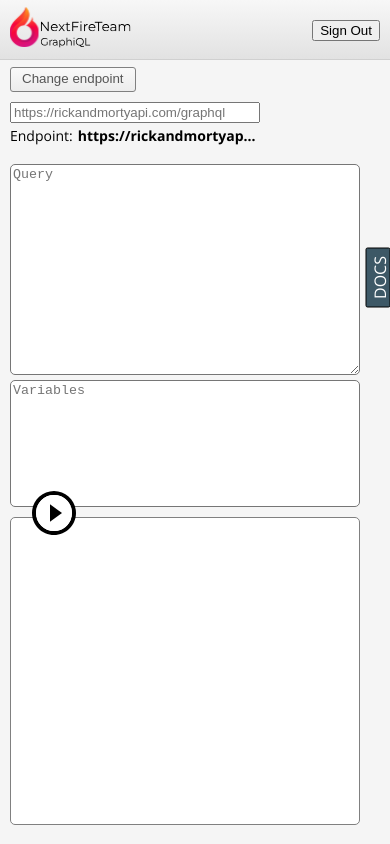
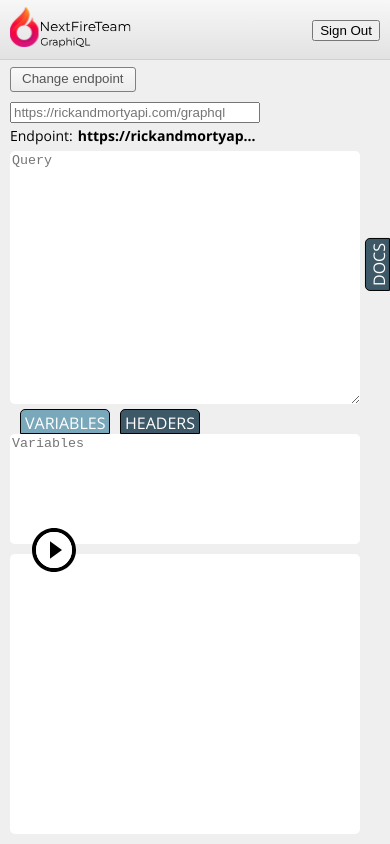
Before and after one commit to IlyaKozak/graphiql-app, a Next.js app: page /graphiql in a window 390 px wide. Built offline with nearby package versions, Linux system fonts and the light colour scheme; no server answers; sample sign-in values are in the browser's storage.

Commit message:
feat: add headers section, update responsive styles

```diff
--- a/src/components/Docs/docs.module.css
+++ b/src/components/Docs/docs.module.css
@@ -2,11 +2,11 @@
   width: 295px;
   position:absolute;
   right: -295px;
-  z-index: 1;
-  top: 13px;
-  height: calc(100vh - 152px);
+  z-index: 4;
+  top: 0;
+  height: calc(100vh - 130px);
   background-color: rgb(255, 255, 255);
-  border: 1px solid black;
+  border: 1px solid #9a9a9a;
   border-radius: 4px;
   transition: all .3s ease-in-out;
 }
@@ -15,11 +15,11 @@
   width: 295px;
   position:absolute;
   right: 0;
-  top: 13px;
-  z-index: 1;
-  height: calc(100vh - 80px - 72px);
+  top: 0;
+  z-index: 4;
+  height: calc(100vh - 130px);
   background-color: rgb(255, 255, 255);
-  border: 1px solid black;
+  border: 1px solid #9a9a9a;
   border-radius: 4px;
   transition: all .3s ease-in-out;
 }
@@ -27,12 +27,13 @@
 .lable {
   position: absolute;
   top: 100px;
-  left: -43px;
-  width: 60px;
+  left: -40px;
+  width: fit-content;
   text-align: center;
   height: 25px;
   border: 1px solid black;
-  border-radius: 2px;
+  border-top-right-radius: 5px;
+  border-top-left-radius: 5px;
   background: rgb(61, 88, 102);
   color: white;
   padding: 2px 4px;
@@ -73,10 +74,10 @@
 
 @media screen and (max-width: 405px) {
   .docsInvisible {
-    height: calc(100vh - 182px);
+    height: calc(100vh - 161px);
   }
 
   .docsVisible {
-    height: calc(100vh - 182px);
+    height: calc(100vh - 161px);
   }
 }
--- a/src/components/EditorSection/EditorSection.module.css
+++ b/src/components/EditorSection/EditorSection.module.css
@@ -3,11 +3,11 @@
   position: relative;
   display: flex;
   flex-direction: column;
-  height: 100%;
-  background: rgb(245, 245, 245);
+  background: rgb(239 239 239);
 }
 
 .wrapper img {
+  z-index: 3;
   position: absolute;
   right: -28px;
   top: 30px;
@@ -20,7 +20,7 @@
 }
 
 .textareas {
-  height: calc(100vh - 61px)
+  height: calc(100vh - 121px)
 }
 
 .queryArea {
@@ -29,27 +29,113 @@
   width: 50vw;
   max-width: calc(75vw - 50px);
   border-radius: 5px;
-  min-height: 75%;
-  height: 75%;
-  max-height: 75%;
-  margin: 13px 0 8px 0;
+  border: none;
+  height: calc(75% - 19px);
+  margin: 0;
 }
 
-.variablesWrapper {
-  min-height: 20%;
-  height: 20%;
-  max-height: 75%;
+.variablesHedersWrapper {
+  height: 25%;
+  padding-bottom: 10px;
 }
 
-.variablesArea {
+.variablesWrapper,
+.headersWrapper {
+  height: 100%;
+  padding-bottom: 10px;
+}
+
+.headersWrapper {
+  position: relative;
+  bottom: 100%;
+}
+
+.variablesAreaInvisible,
+.headersAreaInvisible {
+  z-index: 0;
   resize: none;
   width: 100%;
   height: 100%;
   border-radius: 5px;
-  margin: 0 0 13px 0;
+  border: none;
+  margin: 0;
 }
 
+.variablesAreaVisible,
+.headersAreaVisible {
+  position: relative;
+  z-index: 1;
+  resize: none;
+  width: 100%;
+  height: 100%;
+  border-radius: 5px;
+  border: none;
+  margin: 0;
+}
+
+.lableVariables,
+.lableHeaders {
+  position: relative;
+  z-index: 3;
+  width: fit-content;
+  text-align: center;
+  height: 25px;
+  border: 1px solid black;
+  border-top-right-radius: 5px;
+  border-top-left-radius: 5px;
+  background: rgb(61, 88, 102);
+  color: white;
+  padding: 2px 4px;
+  cursor: pointer;
+}
+
+.lableVariables {
+  left: 10px;
+}
+
+.lableHeaders {
+  left: 110px;
+}
+
+
+.lableVariablesActive {
+  position: relative;
+  z-index: 3;
+  left: 10px;
+  width: fit-content;
+  text-align: center;
+  height: 25px;
+  border: 1px solid black;
+  border-top-right-radius: 5px;
+  border-top-left-radius: 5px;
+  background: rgb(122, 168, 187);
+  color: white;
+  padding: 2px 4px;
+  cursor: pointer;
+}
+
+.lableHeadersActive {
+  position: relative;
+  z-index: 3;
+  left: 110px;
+  width: fit-content;
+  text-align: center;
+  height: 25px;
+  border: 1px solid black;
+  border-top-right-radius: 5px;
+  border-top-left-radius: 5px;
+  background: rgb(112, 162, 186);
+  color: white;
+  padding: 2px 4px;
+  cursor: pointer;
+}
+
+
 @media screen and (max-width: 800px) {
+  .wrapper {
+    min-height: calc(30vh + 135px);
+  }
+
   .wrapper img {
     right: unset;
     top: unset;
@@ -67,23 +153,34 @@
   }
 
   .queryArea {
-    min-height: unset;
     max-height: unset;
     resize: vertical;
     width: 100%;
-    min-height: 25vh;
-    height: 25vh;
-    margin: 13px 0 8px 0;
+    min-height: 30vh;
+    height: unset;
+    margin: 0;
   }
 
-  .variablesWrapper {
-    height: 15vh;
+  .variablesHedersWrapper {
+    position: relative;
+    padding-bottom: 0;
+    height: 135px;
   }
 
-  .variablesArea {
-    resize: none;
+  .variablesWrapper,
+  .headersWrapper {
     width: 100%;
-    border-radius: 5px;
-    margin: 0 0 13px 0;
+    padding-bottom: 0;
+  }
+
+  .headersWrapper {
+    position: inherit;
+  }
+
+  .variablesAreaVisible,
+  .headersAreaVisible,
+  .variablesAreaInvisible,
+  .headersAreaInvisible {
+    height: calc(100% - 25px);
   }
 }
--- a/src/components/EditorSection/EditorSection.tsx
+++ b/src/components/EditorSection/EditorSection.tsx
@@ -10,8 +10,11 @@ interface IEditorSectionProps {
 }
 
 function EditorSection({ setResponse, endpoint }: IEditorSectionProps) {
+  const [variablesLableActive, setVariablesLableActive] = useState(true);
+
   const queryAreaRef = useRef<HTMLTextAreaElement>(null);
   const variablesAreaRef = useRef<HTMLTextAreaElement>(null);
+  const headersAreaRef = useRef<HTMLTextAreaElement>(null);
 
   const handleQuerySubmit = (event: React.MouseEvent<HTMLImageElement, MouseEvent>) => {
     event.preventDefault();
@@ -32,7 +35,29 @@ function EditorSection({ setResponse, endpoint }: IEditorSectionProps) {
     if (queryAreaRef.current) {
       queryAreaRef.current.value = '';
     }
+    if (variablesAreaRef.current) {
+      variablesAreaRef.current.value = '';
+    }
+    if (headersAreaRef.current) {
+      headersAreaRef.current.value = '';
+    }
   }, [endpoint]);
+
+  const handleVariablesLableClick = () => {
+    if (variablesLableActive) {
+      return;
+    } else {
+      setVariablesLableActive(true);
+    }
+  };
+
+  const handleHeadersLableClick = () => {
+    if (!variablesLableActive) {
+      return;
+    } else {
+      setVariablesLableActive(false);
+    }
+  };
 
   return (
     <>
@@ -40,12 +65,41 @@ function EditorSection({ setResponse, endpoint }: IEditorSectionProps) {
         <Image onClick={handleQuerySubmit} src={searchIcon} alt="search schema" />
         <div className={classes.textareas}>
           <textarea className={classes.queryArea} ref={queryAreaRef} placeholder="Query"></textarea>
-          <div className={classes.variablesWrapper}>
-            <textarea
-              className={classes.variablesArea}
-              ref={variablesAreaRef}
-              placeholder="Variables"
-            ></textarea>
+          <div className={classes.variablesHedersWrapper}>
+            <div className={classes.variablesWrapper}>
+              <div
+                onClick={handleVariablesLableClick}
+                className={
+                  variablesLableActive ? classes.lableVariablesActive : classes.lableVariables
+                }
+              >
+                VARIABLES
+              </div>
+              <textarea
+                className={
+                  variablesLableActive
+                    ? classes.variablesAreaVisible
+                    : classes.variablesAreaInvisible
+                }
+                ref={variablesAreaRef}
+                placeholder="Variables"
+              ></textarea>
+            </div>
+            <div className={classes.headersWrapper}>
+              <div
+                onClick={handleHeadersLableClick}
+                className={variablesLableActive ? classes.lableHeaders : classes.lableHeadersActive}
+              >
+                HEADERS
+              </div>
+              <textarea
+                className={
+                  variablesLableActive ? classes.headersAreaInvisible : classes.headersAreaVisible
+                }
+                ref={variablesAreaRef}
+                placeholder="Headers"
+              ></textarea>
+            </div>
           </div>
         </div>
       </div>
--- a/src/components/EndpointSection/EndpointSection.module.css
+++ b/src/components/EndpointSection/EndpointSection.module.css
@@ -4,7 +4,7 @@
   align-items: center;
   gap: 5px;
   padding: 7px 10px 6px;
-  background: rgb(245, 245, 245);
+  background: rgb(239 239 239);
 }
 
 .container {
--- a/src/components/ResponseSection/ResponseSection.module.css
+++ b/src/components/ResponseSection/ResponseSection.module.css
@@ -4,20 +4,19 @@
   width: 50vw;
   max-width: 75vw;
   width: 100%;
-  height: calc(100% - 32px);
-  border: 1px solid gray;
+  height: calc(100% - 10px);
   border-radius: 5px;
   background: rgb(255, 255, 255);
   padding: 0 0 0 15px;
   overflow: auto;
-  margin: 13px 0;
+  margin: 0;
 }
 
 @media screen and (max-width: 800px) {
   .wrapper {
     margin: 0;
     max-width: 100%;
-    height: calc(100vh - 40vh - 167px);
+    height: calc(100vh - 30vh - 280px);
     padding: 15px 0 0 0;
   }
 }
@@ -26,6 +25,7 @@
   .wrapper {
     margin: 0;
     max-width: 100%;
-    height: calc(100vh - 40vh - 198px);
+    height: calc(100vh - 30vh - 311px);
+    padding: 15px 0 0 0;
   }
 }
--- a/src/styles/globals.css
+++ b/src/styles/globals.css
@@ -23,7 +23,7 @@ h6 {
   display: flex;
   gap: 10px;
   height: calc(100vh - 120px);
-  background: rgb(245, 245, 245);
+  background: rgb(239 239 239);
   padding: 0 30px 0 10px;
   overflow: hidden;
 }
@@ -34,9 +34,15 @@ button:hover {
 
 @media screen and (max-width: 800px) {
   .container-main {
-    height: unset;
     flex-direction: column;
-    gap: 10px;
-    padding-bottom: 19px;
+    padding: 0 30px 10px 10px;
+    min-height: calc(100vh - 120px);
+    height: fit-content;
   }
 }
+
+@media screen and (max-width: 405px) {
+  .container-main {
+    min-height: calc(100vh - 151px);
+  }
+}
```
